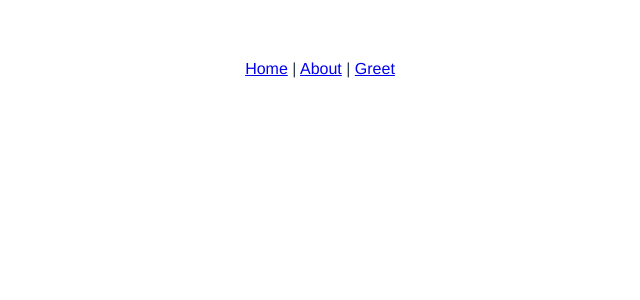
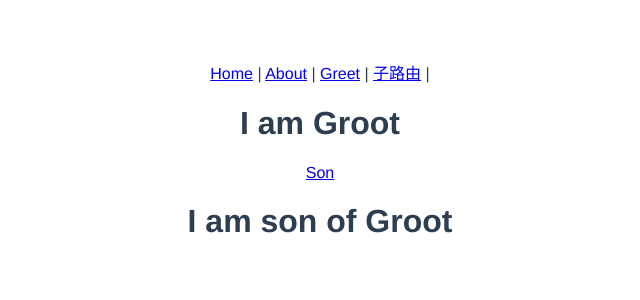
Before and after one commit to wanmaoor/Vuedemo-3, a Vue app: page /sub/son in a window 1280 px wide. Shown: the top 300 px of the page, without its empty margins (320-960 px from the left). Built offline with nearby package versions, Linux system fonts and the light colour scheme.

Commit message:
實現子路由

```diff
--- a/src/App.vue
+++ b/src/App.vue
@@ -3,7 +3,8 @@
     <div id="nav">
       <router-link to="/">Home</router-link> |
       <router-link to="/about">About</router-link> |
-      <router-link to="/greet">Greet</router-link>
+      <router-link to="/greet">Greet</router-link> |
+      <router-link to="/sub">子路由</router-link> |
     </div>
     <router-view/>
   </div>
--- /dev/null
+++ b/src/components/Parent.vue
@@ -0,0 +1,17 @@
+<template>
+  <div>
+    <h1>I am Groot</h1>
+    <router-link to="/sub/son">Son</router-link>
+    <router-view></router-view>
+  </div>
+</template>
+
+<script>
+	export default {
+		name: "Parent"
+	}
+</script>
+
+<style scoped>
+
+</style>
--- /dev/null
+++ b/src/components/Son.vue
@@ -0,0 +1,13 @@
+<template>
+  <h1>I am son of Groot</h1>
+</template>
+
+<script>
+	export default {
+		name: "Parent"
+	}
+</script>
+
+<style scoped>
+
+</style>
--- a/src/router.js
+++ b/src/router.js
@@ -1,6 +1,7 @@
 import Vue from 'vue'
 import Router from 'vue-router'
 import Home from './views/Home.vue'
+import Parent from './components/Parent'
 
 Vue.use(Router)
 
@@ -25,6 +26,17 @@ export default new Router({
       path: '/greet',
       name: 'greet',
       component: () => import('./components/Greet')
+    },
+    {
+      path: '/sub',
+      name: 'sub',
+      component: Parent,
+      children: [
+        {
+          path: 'son',
+          component: () => import('./components/Son')
+        }
+      ]
     }
   ]
 })
```
